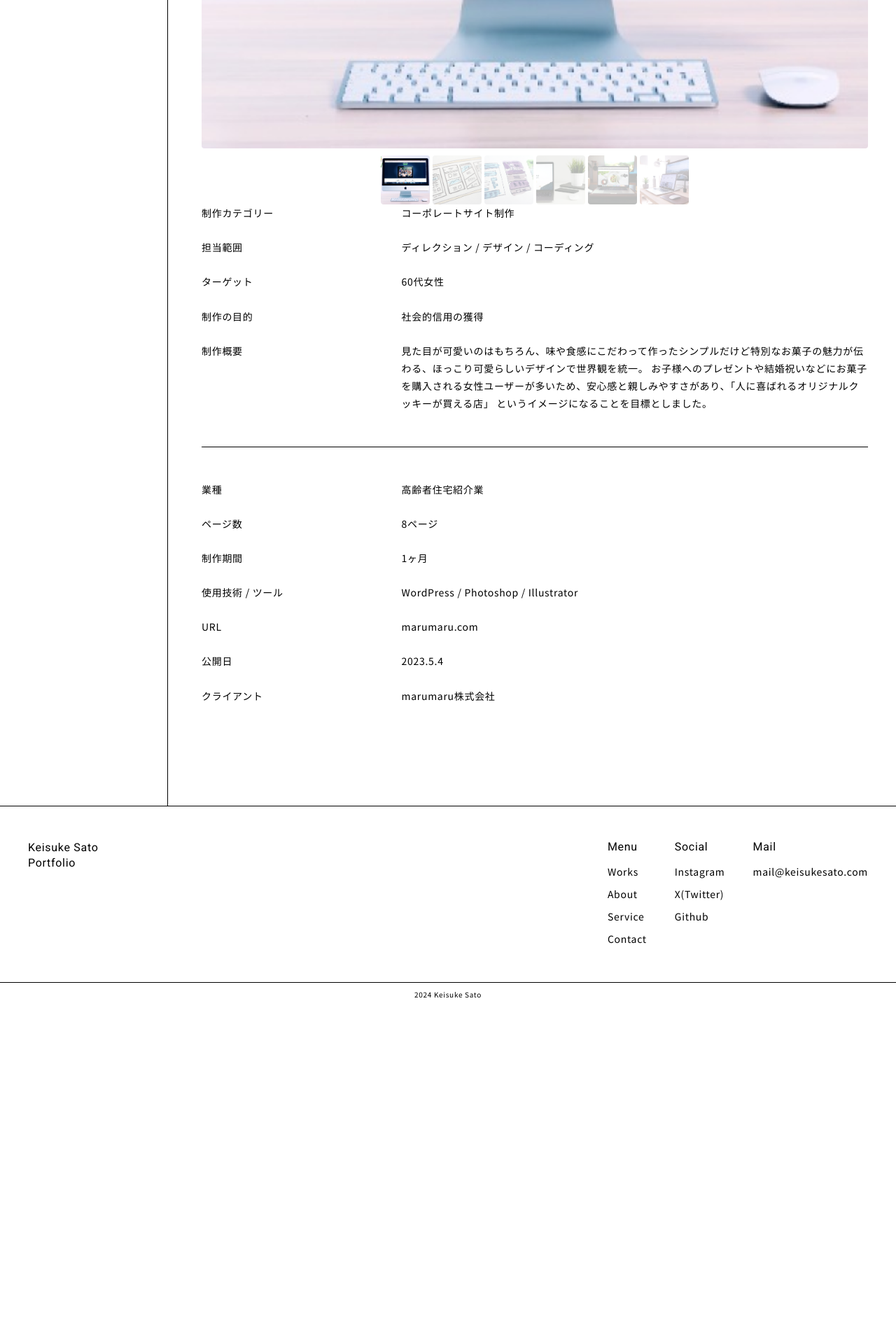
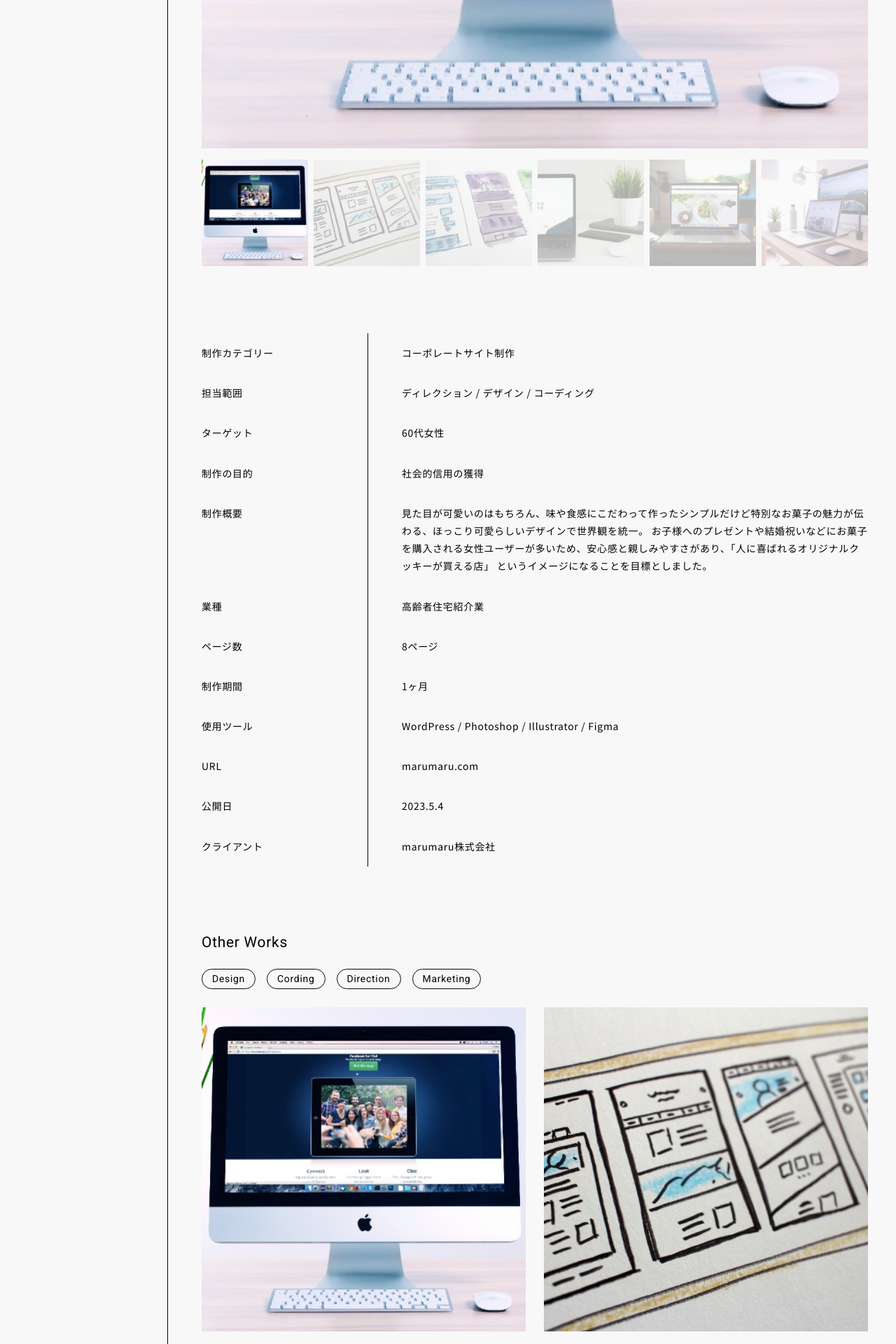
Before and after one commit to HIRAK-KS/my_portfolio_site, a PHP site: page /single-works.html in a window 1280 px wide. Shown: the part 960-2880 px from the top of the page at 70% size. Before the commit the page ends 2386 px from the top, so only its background shows below. Run offline with PHP 8.4, Linux system fonts and the light colour scheme.

Commit message:
[Adjust the layout of Single-works.html]

```diff
--- a/archive-works.html
+++ b/archive-works.html
@@ -94,7 +94,7 @@
       </div>
     </nav>
 
-    <main class="global-layout__contents _2-colum">
+    <main class="global-layout__contents _2-column">
       <section class="archive-works">
         <ul class="card-list">
           <li class="card _works">
--- a/single-works.html
+++ b/single-works.html
@@ -83,7 +83,7 @@
       <h2 class="page-title _single-works">marumaru株式会社コーポレートサイト</h2>
     </div>
 
-    <nav class="global-layout__categories categories">
+    <nav class="global-layout__categories categories _single">
       <div class="categories__inner sticky">
         <h2 class="categories__title group-title">Categories</h2>
         <ul class="categories__list">
@@ -95,8 +95,8 @@
       </div>
     </nav>
 
-    <main class="global-layout__contents _2-colum">
-      <section class="archive-works">
+    <main class="global-layout__contents _2-column">
+      <div>
         <section id="main-carousel" class="splide" aria-label="お気に入りの写真">
           <div class="splide__track">
             <ul class="splide__list">
@@ -141,7 +141,7 @@
             <img src="./images/works-grid-item-6.png" alt="" />
           </li>
         </ul>
-
+      </div>
       <div class="description">
         <dl class="description__main">
           <dt>制作カテゴリー</dt>
@@ -159,7 +159,6 @@
             というイメージになることを目標としました。
           </dd>
         </dl>
-          <hr />
         <dl class="description__sub">
           <dt>業種</dt>
           <dd>高齢者住宅紹介業</dd>
@@ -167,8 +166,8 @@
           <dd>8ページ</dd>
           <dt>制作期間</dt>
           <dd>1ヶ月</dd>
-            <dt>使用技術 / ツール</dt>
-            <dd>WordPress / Photoshop / Illustrator</dd>
+          <dt>使用ツール</dt>
+          <dd>WordPress / Photoshop / Illustrator / Figma</dd>
           <dt>URL</dt>
           <dd>marumaru.com</dd>
           <dt>公開日</dt>
@@ -177,6 +176,38 @@
           <dd>marumaru株式会社</dd>
         </dl>
       </div>
+      <section class="cta">
+        <h2 class="section-title">Other Works</h2>
+        <ul class="categories__list _cta">
+          <li><a class="button">Design</a></li>
+          <li><a class="button">Cording</a></li>
+          <li><a class="button">Direction</a></li>
+          <li><a class="button">Marketing</a></li>
+        </ul>
+        <ul class="grid-list">
+          <li>
+            <a href="#">
+              <figure class="grid-list__item">
+                <div class="grid-list__image">
+                  <img src="./images/works-grid-item-1.png" alt="制作物の画像" />
+                  <div class="grid-list__mask"></div>
+                </div>
+                <figcaption class="grid-list__caption">高齢者住宅紹介コーポレートサイト</figcaption>
+              </figure>
+            </a>
+          </li>
+          <li>
+            <a href="#">
+              <figure class="grid-list__item">
+                <div class="grid-list__image">
+                  <img src="./images/works-grid-item-2.png" alt="制作物の画像" />
+                  <div class="grid-list__mask"></div>
+                </div>
+                <figcaption class="grid-list__caption">高齢者住宅紹介コーポレートサイト</figcaption>
+              </figure>
+            </a>
+          </li>
+        </ul>
       </section>
     </main>
 
--- a/styles/style.css
+++ b/styles/style.css
@@ -5,10 +5,10 @@ VALIAVLES
 ----------------------*/
 :root {
   /* colors */
-  --color-brand: rgba(0, 0, 0, 1);
-  --color-black: rgba(0, 0, 0, 1);
-  --color-white: rgba(255, 255, 255, 1);
-  --color-gray: rgba(170, 170, 170, 1);
+  --color-black: rgba(5, 5, 5, 1);
+  /* --color-white: rgba(255, 255, 255, 1); */
+  --color-white: rgb(248, 248, 248);
+  --color-gray: rgba(231, 231, 229, 1);
   /* spacing */
   --spacing-responsive: 40px;
   /* fonts */
@@ -42,7 +42,7 @@ body {
 img {
   width: 100%;
   height: 100%;
-  border-radius: 4px;
+  /* border-radius: 4px; */
   object-fit: cover;
 }
 a {
@@ -210,8 +213,11 @@ LAYOUT
     padding: 48px 24px 0;
   }
 }
-.global-layout__contents._2-colum {
+.global-layout__contents._2-column {
+  display: flex;
+  flex-direction: column;
   padding: 48px 0 0 48px;
+  gap: clamp(48px, 7.5vw, 96px);
   @media (max-width: 800px) {
     padding: 24px 0 0;
   }
@@ -283,7 +289,7 @@ HAMBURGER
   display: flex;
   flex-wrap: wrap;
   justify-content: space-between;
-  padding: 48px var(--spacing-responsive);
+  padding: clamp(48px, 7vw, 96px) var(--spacing-responsive);
   gap: var(--spacing-responsive);
   transition: var(--default-transition);
 }
@@ -389,6 +395,11 @@ WORKS
 }
 .grid-list__item {
   position: relative;
+  aspect-ratio: 1 / 1;
+}
+.grid-list__image {
+  width: 100%;
+  height: 100%;
 }
 .grid-list__mask {
   position: absolute;
@@ -493,24 +504,33 @@ SINGLE PAGE
 ------------------------*/
 .page-title._single-works {
   font: var(--font-title-ja);
-  font-size: 36px;
+  font-size: clamp(1.6rem, 3.6vw, 3.6rem);
 }
 .description {
   display: flex;
   flex-direction: column;
-  gap: 48px;
   dt {
-    width: 30%;
+    width: 25%;
+    padding: 16px 16px 16px 0;
+    border-right: var(--border-primary);
   }
   dd {
-    width: 70%;
+    width: 75%;
+    padding: 16px 0 16px clamp(16px, 3.75vw, 48px);
   }
 }
 .description__main,
 .description__sub {
   display: flex;
   flex-wrap: wrap;
-  row-gap: 24px;
+}
+.cta {
+  display: flex;
+  flex-direction: column;
+  gap: 26px;
+}
+.categories__list._cta {
+  flex-direction: row;
 }
 
 /* --------------------------------
@@ -590,24 +614,36 @@ MEDIA
       width: 50%;
     }
   }
+  .description {
+    display: flex;
+    flex-direction: column;
+    dt {
+      width: 100%;
+      padding: 16px 16px 4px 0;
+      border-right: none;
+    }
+    dd {
+      width: 100%;
+      padding: 4px 0 16px 24px;
+    }
+  }
 }
-
 /* ----------------------------------
 SLIDER
 ------------------------------------ */
 .thumbnails {
   display: flex;
-  margin: 1rem auto 0;
+  margin: 16px auto 0;
   padding: 0;
+  gap: 8px;
   justify-content: center;
 }
 
 .thumbnail {
-  width: 70px;
-  height: 70px;
+  flex-grow: 1;
   overflow: hidden;
   list-style: none;
-  margin: 0 0.2rem;
+  aspect-ratio: 1 / 1;
   cursor: pointer;
   opacity: 0.3;
 }
```
Also changed, not shown: other parts of styles/style.css (+16 -9 lines), index.html (+76 -24 lines). Lines whose indentation alone changed are shown as unchanged.
